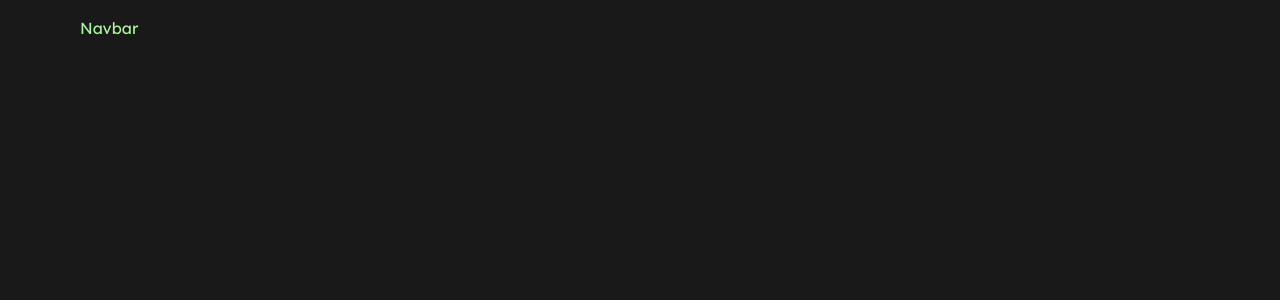
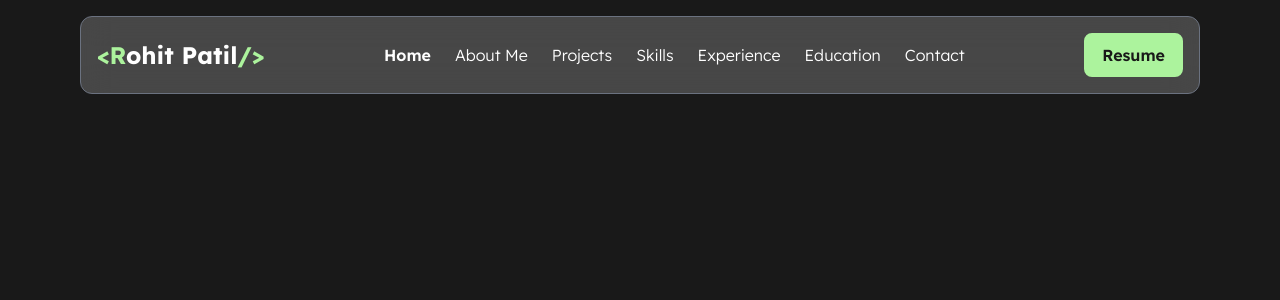
Before and after one commit to rohitvpatil0810/rohit-portfolio-next, a Next.js app: page / in a window 1280 px wide. Shown: the top 300 px of the page. Built offline with nearby package versions, Linux system fonts and the light colour scheme.

Commit message:
feat: add navbar

```diff
--- a/src/components/navbar.tsx
+++ b/src/components/navbar.tsx
@@ -1,7 +1,29 @@
+import { navLinks } from "@/lib/nav-links";
+import Button from "./ui/button";
+import GlassMorph from "./ui/glass-morph";
+import NavbarLink from "./ui/navbar-link";
 type Props = {};
 
 function Navbar({}: Props) {
-  return <>Navbar</>;
+  return (
+    <GlassMorph className="py-4 px-4 rounded-xl border border-gray-500 flex justify-between">
+      <h1 className="text-white text-2xl my-auto font-bold">
+        <span className="text-light-green">&lt;R</span>ohit Patil
+        <span className="text-light-green">/&gt;</span>
+      </h1>
+      <div className="flex flex-between">
+        {navLinks.map((link) => (
+          <NavbarLink key={link.href} label={link.label} href={link.href} />
+        ))}
+      </div>
+      <a
+        href="https://drive.google.com/file/d/1RIylVko-_jGaG6_YU6sYHh9xO6qY8BW6/view"
+        target="__blank"
+      >
+        <Button text="Resume" />
+      </a>
+    </GlassMorph>
+  );
 }
 
 export default Navbar;
--- /dev/null
+++ b/src/components/ui/button.tsx
@@ -0,0 +1,17 @@
+interface ButtonProps {
+  onClick?: () => void;
+  text: string;
+}
+
+const Button: React.FC<ButtonProps> = ({ onClick, text }) => {
+  return (
+    <button
+      className="bg-light-green px-4 py-2 rounded-lg text-eerie-black font-semibold border-2 border-light-green hover:border-green-500"
+      onClick={onClick}
+    >
+      {text}
+    </button>
+  );
+};
+
+export default Button;
--- /dev/null
+++ b/src/components/ui/glass-morph.tsx
@@ -0,0 +1,14 @@
+interface GlassMorphProps {
+  children: React.ReactNode;
+  className?: string;
+}
+
+const GlassMorph: React.FC<GlassMorphProps> = ({ children, className }) => {
+  const glassMorphClasses = `bg-white/20 bg-opacity-25 backdrop-blur-lg ${
+    className || ""
+  }`;
+
+  return <div className={glassMorphClasses}>{children}</div>;
+};
+
+export default GlassMorph;
--- /dev/null
+++ b/src/components/ui/navbar-link.tsx
@@ -0,0 +1,23 @@
+"use client";
+import { usePathname } from "next/navigation";
+interface NavbarLinkProps {
+  href: string;
+  label: string;
+}
+
+const NavbarLink: React.FC<NavbarLinkProps> = ({ href, label }) => {
+  const pathname = usePathname();
+  const isActive = pathname === href;
+  return (
+    <a
+      href={href}
+      className={`my-auto mx-3 text-white ${
+        isActive ? "font-semibold" : "font-light"
+      }`}
+    >
+      {label}
+    </a>
+  );
+};
+
+export default NavbarLink;
--- /dev/null
+++ b/src/lib/nav-links.tsx
@@ -0,0 +1,30 @@
+export const navLinks = [
+  {
+    href: "/",
+    label: "Home",
+  },
+  {
+    href: "#about-me",
+    label: "About Me",
+  },
+  {
+    href: "/#projects",
+    label: "Projects",
+  },
+  {
+    href: "/#skills",
+    label: "Skills",
+  },
+  {
+    href: "/#experience",
+    label: "Experience",
+  },
+  {
+    href: "/#education",
+    label: "Education",
+  },
+  {
+    href: "/#contact",
+    label: "Contact",
+  },
+];
```
